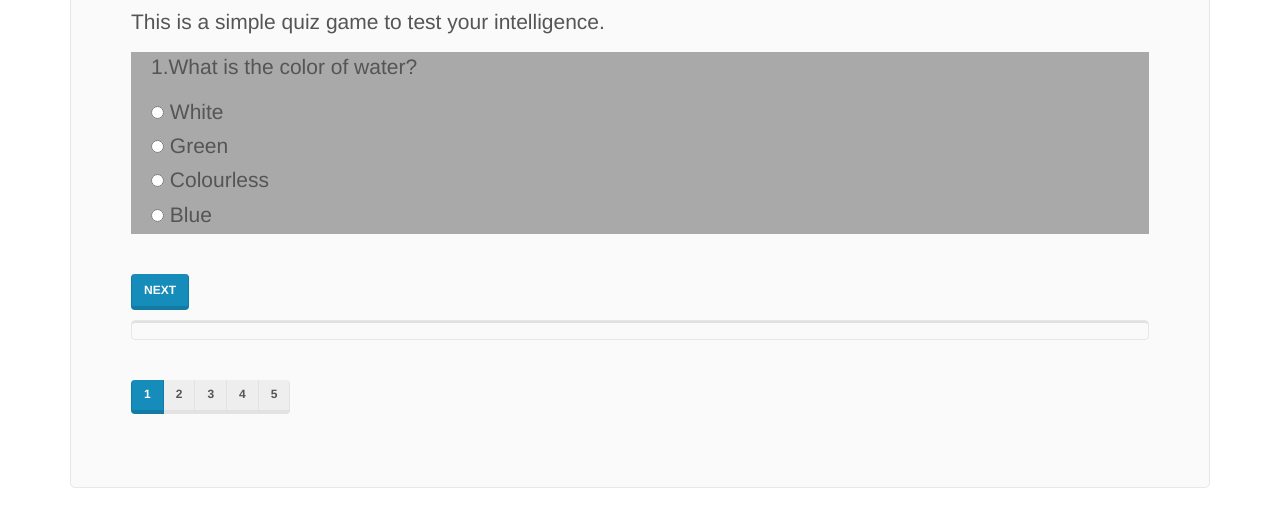
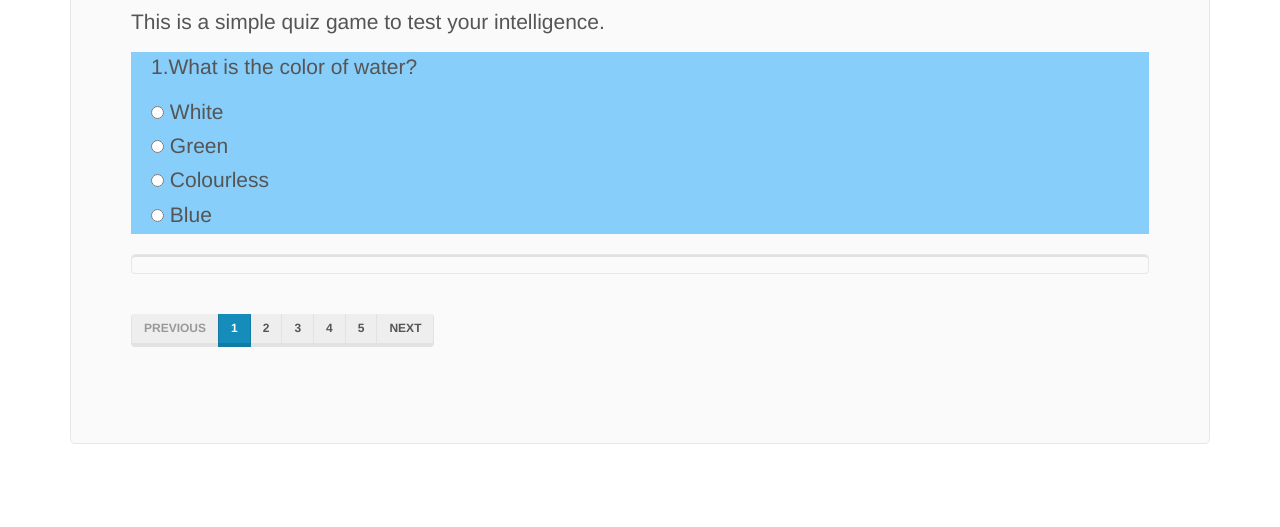
Before and after one commit to Chirag0406/quizgame, a plain HTML site: page Index.html in a window 1280 px wide. Both pictures are taken after a click on the link "LET'S START". Shown: the part 141-668 px from the top of the page. Drawn offline with Linux system fonts and the light colour scheme.

Commit message:
added seperate files for css and jQuery. Add new layout. A bit of refactoring too

```diff
--- a/Index.html
+++ b/Index.html
@@ -5,20 +5,7 @@
     <title>Quiz Game</title>
     <meta name="viewport" content="width=device-width, initial-scale=1">
     <link rel="stylesheet" href="theme/bootstrap.css" media="screen">
-    <style>
-        form {
-            background-color: darkgrey;
-            padding-left: 20px;
-        }
-
-        #next-button {
-            margin-top: 20px;
-        }
-
-        #progress {
-            margin-top: 10px;
-        }
-    </style>
+    <link rel="stylesheet" type="text/css" href="mystyle.css">
 </head>
 
 <body>
@@ -28,187 +15,25 @@
             <p>This is a simple quiz game to test your intelligence.</p>
             <p><a class="btn btn-primary btn-lg" id="start-button">Let's Start</a></p>
 
-            <div id="form" class="">
-                <form id="newform">
-                    <!--   <div id="question" class="lead"></div>-->
-
-                </form>
-                <button value="submit" class="btn btn-primary" id="next-button"></button>
+            <div id="mainQuestion" class="lead">
+                <form id="form"></form>
+                <button value="submit" class="btn btn-success" id="submit-button" onclick="showResult()" >Submit</button>
                 <div class="progress progress-striped active" id="progress">
                     <div class="progress-bar pt-5 lead pb-5" id="progress-bar"></div>
                 </div>
+                <ul class="pagination" id="pagination">
+                    <li class="page-item" id="previous">
+                        <a href="#" onclick="loadQuestion(currentQuestion-1)">Previous</a>
+                    </li>
+                </ul>
             </div>
 
             <div id="result"></div>
-            <a class="btn btn-info" href="/Index.html" id="reset-button">Reset</a>
+            <a class="btn btn-info" href="/Index.html" id="reset-button">Restart</a>
         </div>
     </div>
 
     <script src="jquery.js"></script>
-    <script>
-
-        $("#form").hide();
-        $("#reset-button").hide();
-        $("#pagination").hide();
-        $("#pagination-demo").hide();
-        var questionTag = $("#question");
-
-        var currentQuestion = 0;
-        var correctAnswers = 0;
-        var userAnswers = [];
-
-        var questionList = [
-            {
-                question: "What is the color of water?",
-                options: [
-                    "White",
-                    "Green",
-                    "Colourless",
-                    "Blue"
-                ],
-                answer: "2"
-            },
-            {
-                question: "India is a ?",
-                options: [
-                    "City",
-                    "State",
-                    "Village",
-                    "Country"
-                ],
-                answer: "3"
-            },
-            {
-                question: "What is 24+3",
-                options: [
-                    "27",
-                    "26",
-                    "25",
-                    "28"
-                ],
-                answer: "0"
-            },
-            {
-                question: "What is 12*4",
-                options: [
-                    "36",
-                    "24",
-                    "48",
-                    "28"
-                ],
-                answer: "2"
-            },
-            {
-                question: "BW stands for",
-                options: [
-                    "Black and White",
-                    "BombayWorks",
-                    "BombayWala",
-                    "Business Week"
-                ],
-                answer: "1"
-            }
-        ];
-
-        $("#start-button").click(function (event) {
-            event.preventDefault();
-
-            loadAllQuestion();
-            bindClick();
-            loadQuestion(currentQuestion);
-            loadPageScroll();
-            $(this).hide();
-
-        });
-
-        $("#next-button").click(function () {
-            event.preventDefault();
-            currentQuestion++;;
-            if (currentQuestion === questionList.length) {
-                showResult();
-            } else loadQuestion(currentQuestion);
-        });
-
-        function storeUserAnswer(currentQuestion) {
-            if ($("input[name='option" + (currentQuestion + 1) + "']:checked").val()) {
-                userAnswers[currentQuestion] = $("input[name='option" + (currentQuestion + 1) + "']:checked").val();
-
-                var answerCount = userAnswers.filter(a=>a !== 'undefined').length;
-                var widthOfProgressBar = (answerCount / questionList.length) * 100 + "%";
-                $("#progress-bar").css("width", widthOfProgressBar);
-                $("#progress-bar").html(answerCount + "/" + questionList.length + " questions answered");
-            };
-        };
-
-        function bindClick() {
-            $('input[type="radio"]').click(function () {
-                if ($(this).is(':checked')) {
-                    storeUserAnswer(currentQuestion);
-                }
-            });
-        }
-
-        function loadAllQuestion() {
-            for (var i = 0; i < questionList.length; i++) {
-                var $options = "";
-                for (var j in questionList[i].options) {
-                    if (questionList[i].options.hasOwnProperty(j)) {
-                        $options += ("<label><input type='radio' name='option" + (i + 1) + "' value=" + j + " id='option" + j + "'>&nbsp"
-                            + questionList[i].options[j] + "</label><br>");
-                    }
-                }
-                var $question = $("<div id='question" + (i) + "' class='lead'><p>" + (i + 1) + "." + questionList[i].question + "</p>" + $options + "</div>");
-                $question.appendTo("#newform");
-            }
-            $("#form").show();
-        };
-
-        function loadQuestion(questionToLoad) {
-            currentQuestion = questionToLoad;
-            if (currentQuestion === questionList.length - 1) {
-                $('#next-button').text("Submit");
-                $('#next-button').addClass("btn-success");
-            } else {
-                $('#next-button').removeClass("btn-success");
-                $('#next-button').text("Next");
-            }
-
-            $(".page-item").removeClass("active");
-            $("#pageNumber" + (questionToLoad + 1)).addClass("active");
-
-            $("#newform").children().hide();
-            $("#question" + questionToLoad + "").show();
-        }
-
-        function showResult() {
-            for (var i = 0; i < questionList.length; i++) {
-                if (userAnswers[i] === questionList[i].answer) {
-                    correctAnswers++;
-                };
-            };
-
-            var $result = $("<p class='alert alert-dismissable alert-success'>You have scored " +
-                correctAnswers + " out of " + questionList.length + "</p>");
-            $result.appendTo($("#result"));
-
-            $("#reset-button").show();
-            $("#form").hide();
-            $("#start-button").hide();
-
-        }
-
-        function loadPageScroll() {
-            var $pagination = $("<ul class='pagination'>");
-
-            for (var i = 0; i < questionList.length; i++) {
-                var questionNumber = i + 1;
-                var $pageNumber = $("<li class= 'page-item' id='pageNumber" + questionNumber + "'><a href='#' onclick='loadQuestion(" + i + ")'>"
-                                  + questionNumber + "</a></li>");
-                $pageNumber.appendTo($pagination);
-            }
-            $pagination.appendTo($("#form"));
-            $("#pageNumber1").addClass("active");
-        }
-    </script>
+    <script src="external_script.js"></script>
 </body>
 </html>
--- /dev/null
+++ b/external_script.js
@@ -0,0 +1,170 @@
+
+var $questionTag = $("#question");
+var $mainQuestion = $("#mainQuestion");
+var $resetButton = $("#reset-button");
+var $submitButton = $("#submit-button");
+var $startButton = $("#start-button");
+var $pagination = $("#pagination");
+
+var currentQuestion = 0;
+var correctAnswers = 0;
+var userAnswers = [];
+
+var questionList = [
+    {
+        question: "What is the color of water?",
+        options: [
+            "White",
+            "Green",
+            "Colourless",
+            "Blue"
+        ],
+        answer: "2"
+    },
+    {
+        question: "India is a ?",
+        options: [
+            "City",
+            "State",
+            "Village",
+            "Country"
+        ],
+        answer: "3"
+    },
+    {
+        question: "What is 24+3",
+        options: [
+            "27",
+            "26",
+            "25",
+            "28"
+        ],
+        answer: "0"
+    },
+    {
+        question: "What is 12*4",
+        options: [
+            "36",
+            "24",
+            "48",
+            "28"
+        ],
+        answer: "2"
+    },
+    {
+        question: "BW stands for",
+        options: [
+            "Black and White",
+            "BombayWorks",
+            "BombayWala",
+            "Business Week"
+        ],
+        answer: "1"
+    }
+];
+
+$mainQuestion.hide();
+$resetButton.hide();
+
+
+$startButton.click(function (event) {
+    event.preventDefault();
+
+    loadAllQuestion();
+    bindClick();
+    loadQuestion(currentQuestion);
+    loadPageScroll();
+    $(this).hide();
+    $submitButton.hide();
+
+});
+
+function storeUserAnswer(currentQuestion) {
+    if ($("input[name='option" + (currentQuestion + 1) + "']:checked").val()) {
+        userAnswers[currentQuestion] = $("input[name='option" + (currentQuestion + 1) + "']:checked").val();
+
+        var answerCount = userAnswers.filter(a=>a !== 'undefined').length;
+        var widthOfProgressBar = (answerCount / questionList.length) * 100 + "%";
+        $("#progress-bar").css("width", widthOfProgressBar);
+        $("#progress-bar").html(answerCount + "/" + questionList.length + " questions answered");
+
+        if (answerCount === 5) {
+            $submitButton.show();
+        }
+    };
+};
+
+function bindClick() {
+    $('input[type="radio"]').click(function () {
+        if ($(this).is(':checked')) {
+            storeUserAnswer(currentQuestion);
+        }
+    });
+}
+
+function loadAllQuestion() {
+    for (var i = 0; i < questionList.length; i++) {
+        var $options = "";
+        for (var j in questionList[i].options) {
+            if (questionList[i].options.hasOwnProperty(j)) {
+                $options += ("<label><input type='radio' name='option" + (i + 1) + "' value=" + j + " id='option" + j + "'>&nbsp"
+                    + questionList[i].options[j] + "</label><br>");
+            }
+        }
+        var $question = $("<div id='question" + (i) + "' class='lead'><p>" + (i + 1) + "." + questionList[i].question + "</p>" + $options + "</div>");
+        $question.appendTo("#form");
+    }
+    $mainQuestion.show();
+};
+
+function loadQuestion(questionToLoad) {
+    currentQuestion = questionToLoad;
+
+    if (currentQuestion >= questionList.length || currentQuestion < 0) return;
+
+    if (currentQuestion === 0) {
+        $("#previous ").addClass("disabled");
+    } else $("#previous ").removeClass("disabled");
+
+
+    if (currentQuestion >= questionList.length - 1) {
+        $("#next ").addClass("disabled");
+    } else $("#next ").removeClass("disabled");
+
+    $(".page-item").removeClass("active");
+    $("#pageNumber" + (questionToLoad + 1)).addClass("active");
+
+    $("#form").children().hide();
+    $("#question" + questionToLoad + "").show();
+}
+
+function showResult() {
+    for (var i = 0; i < questionList.length; i++) {
+        if (userAnswers[i] === questionList[i].answer) {
+            correctAnswers++;
+        };
+    };
+
+    var $result = $("<p class='alert alert-dismissable alert-success'>You have scored " +
+        correctAnswers + " out of " + questionList.length + "</p>");
+    $result.appendTo($("#result"));
+
+    $resetButton.show();
+    $mainQuestion.hide();
+    $startButton.hide();
+
+}
+
+function loadPageScroll() {
+    for (var i = 0; i < questionList.length; i++) {
+        var questionNumber = i + 1;
+        var $pageNumber = $("<li class= 'page-item' id='pageNumber" + questionNumber + "'><a href='#' onclick='loadQuestion(" + i + ")'>"
+                          + questionNumber + "</a></li>");
+        $pageNumber.appendTo("#pagination");
+    }
+
+    var $nextPageButton =
+        $("<li class='page-item' id='next'><a href='#' onclick='loadQuestion(currentQuestion+1)'>Next</a></li>");
+    $nextPageButton.appendTo("#pagination");
+    $("#pageNumber1").addClass("active");
+}
--- /dev/null
+++ b/mystyle.css
@@ -0,0 +1,6 @@
+        #form{
+            background-color: lightskyblue;
+            padding-left: 20px;
+        }
+
+        #progress { margin-top: 10px; }
```
